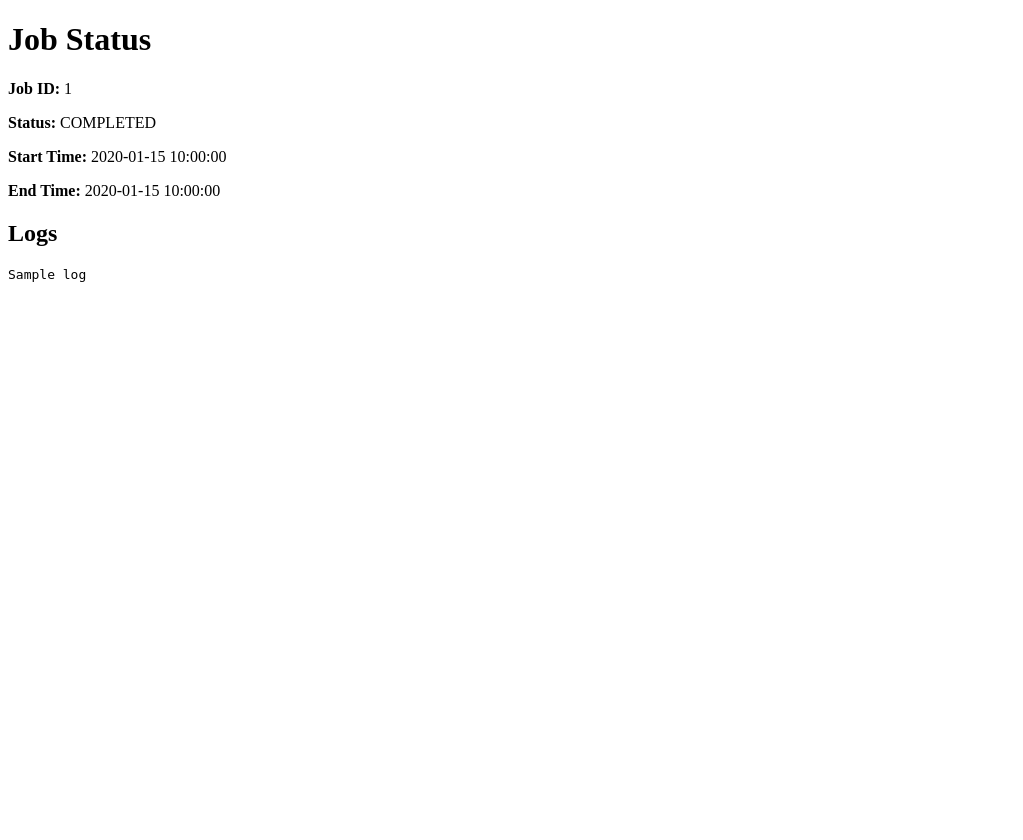
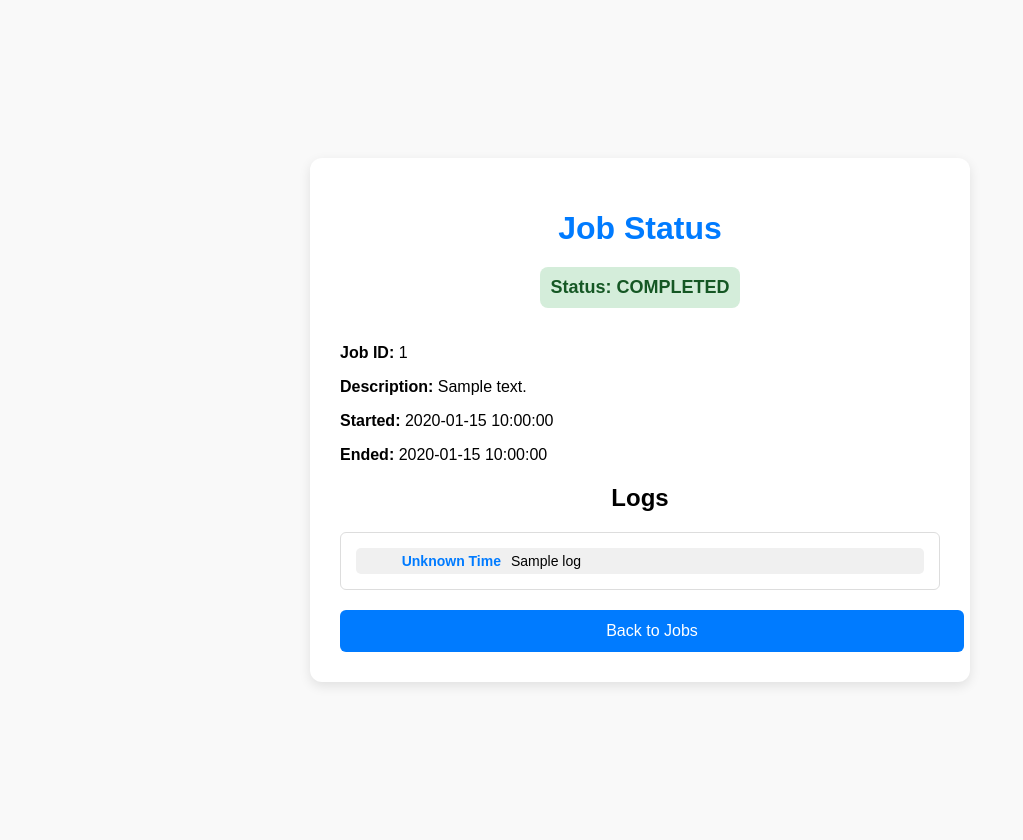
Before and after one commit to RotemYakir/Data-Jobs-API, a Flask app: template data_jobs/templates/job_status.html in a window 1280 px wide. Shown: the whole page, without its empty margins (0-1023 px from the left). Before the commit the page ends 282 px from the top, so only its background shows below. Run offline with Flask 3, Linux system fonts and the light colour scheme; the template is opened without the code that fills it: most values are stand-ins (such as "Sample title", 1, 10 or a date in 2020).

Commit message:
changed job status layout

```diff
--- a/data_jobs/templates/job_status.html
+++ b/data_jobs/templates/job_status.html
@@ -2,18 +2,155 @@
 <html lang="en">
 <head>
     <meta charset="UTF-8">
-    <title>Title</title>
+    <title>Job Status</title>
+    <style>
+        body {
+            font-family: Arial, sans-serif;
+            background-color: #f9f9f9;
+            display: flex;
+            justify-content: center;
+            align-items: center;
+            min-height: 100vh;
+            margin: 0;
+            padding: 20px;
+        }
+
+        .container {
+            background: white;
+            padding: 30px;
+            border-radius: 12px;
+            box-shadow: 0 4px 12px rgba(0, 0, 0, 0.1);
+            max-width: 600px;
+            width: 100%;
+            text-align: center;
+        }
+
+        h1 {
+            color: #007bff;
+            margin-bottom: 20px;
+        }
+
+        .status-box {
+            font-size: 18px;
+            font-weight: bold;
+            padding: 10px;
+            border-radius: 8px;
+            margin-bottom: 20px;
+            display: inline-block;
+        }
+
+        .status-pending { background-color: #f8d7da; color: #721c24; }
+        .status-running { background-color: #d1ecf1; color: #0c5460; }
+        .status-completed { background-color: #d4edda; color: #155724; }
+        .status-failed { background-color: #f8d7da; color: #721c24; }
+
+        .info {
+            font-size: 16px;
+            margin-bottom: 10px;
+            text-align: left;
+        }
+
+        .logs-container {
+            background: #ffffff;
+            padding: 15px;
+            border-radius: 6px;
+            max-height: 500px;
+            overflow-y: auto;
+            font-size: 14px;
+            border: 1px solid #ddd;
+            text-align: left;
+        }
+
+        .log-entry {
+            padding: 5px;
+            border-radius: 5px;
+            display: flex;
+            font-size: 14px;
+        }
+
+        .log-entry:nth-child(odd) { background-color: #F0F0F0; }
+        .log-entry:nth-child(even) { background-color: #E8E8E8; }
+
+        .log-timestamp {
+            font-weight: bold;
+            color: #007bff;
+            min-width: 140px; /* Adjust width as needed */
+            text-align: right;
+            padding-right: 10px;
+            white-space: nowrap; /* Ensures timestamp stays on one line */
+        }
+
+        .log-message {
+            flex-grow: 1;
+        }
+
+        .back-button {
+            display: block;
+            width: 100%;
+            padding: 12px;
+            text-align: center;
+            background-color: #007bff;
+            color: white;
+            font-size: 16px;
+            border-radius: 6px;
+            text-decoration: none;
+            margin-top: 20px;
+        }
+
+        .back-button:hover {
+            background-color: #0056b3;
+        }
+    </style>
+    <script>
+        function fetchLogs(jobId) {
+            fetch(`/job-status/${jobId}`)
+                .then(response => response.json())
+                .then(data => {
+                    document.getElementById("logs").textContent = data.logs.join("\n") || "No logs available yet.";
+                    document.getElementById("status-box").className = "status-box status-" + data.status.toLowerCase();
+                    document.getElementById("status-box").textContent = "Status: " + data.status;
+                })
+                .catch(error => console.error("Error fetching logs:", error));
+        }
+
+    </script>
 </head>
 <body>
 <div class="container">
     <h1>Job Status</h1>
-    <p><strong>Job ID:</strong> {{ job.job_id }}</p>
-    <p><strong>Status:</strong> {{ job.status }}</p>
-    <p><strong>Start Time:</strong> {{ job.start_time }}</p>
-    <p><strong>End Time:</strong> {{ job.end_time }}</p>
 
+    <!-- Status Box with Color -->
+    <div id="status-box" class="status-box status-{{ result.status.lower() }}">
+        Status: {{ result.status }}
+    </div>
+
+    <!-- Job Information -->
+    <p class="info"><strong>Job ID:</strong> {{ result.job_id }}</p>
+    <p class="info"><strong>Description:</strong> {{ result.job_description }}</p>
+    <p class="info"><strong>Started:</strong> {{ result.start_time | date_format if result.start_time else 'Not started'
+        }}</p>
+    <p class="info"><strong>Ended:</strong> {{ result.end_time | date_format if result.end_time else 'Still running' }}
+    </p>
+
+    <!-- Logs Section -->
     <h2>Logs</h2>
-    <pre>{{ job.logs | join('\n') }}</pre>
+    <div class="logs-container" id="logs">
+        {% if result.logs %}
+        {% for log in result.logs %}
+        {% set log_parts = log.split(']', 1) %}
+        <div class="log-entry">
+            <span class="log-timestamp">{{ log_parts[0][1:] if log_parts|length > 1 else 'Unknown Time' }}</span>
+            <span class="log-message">{{ log_parts[1] if log_parts|length > 1 else log }}</span>
+        </div>
+        {% endfor %}
+        {% else %}
+        <p>No logs available yet.</p>
+        {% endif %}
+    </div>
+
+
+    <!-- Back to Main Page Button -->
+    <a href="/" class="back-button">Back to Jobs</a>
 </div>
 </body>
 </html>
```
